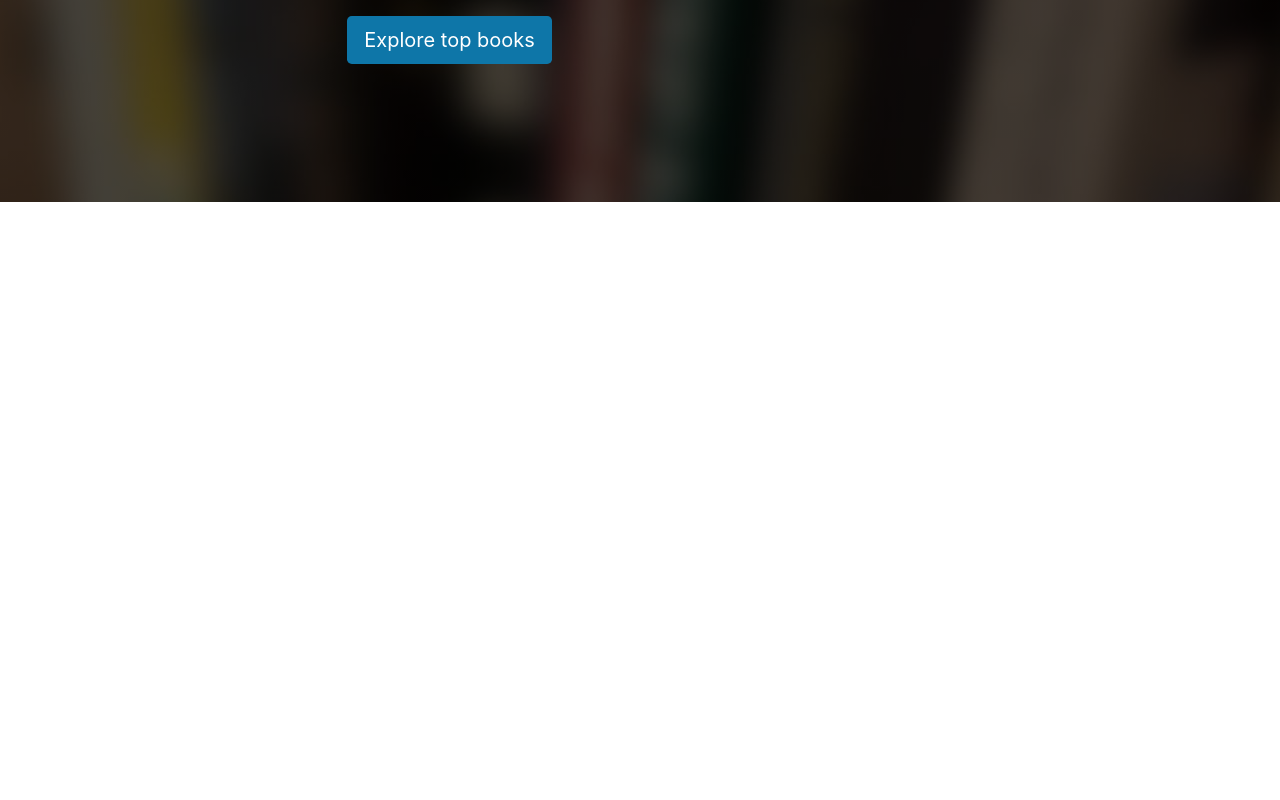
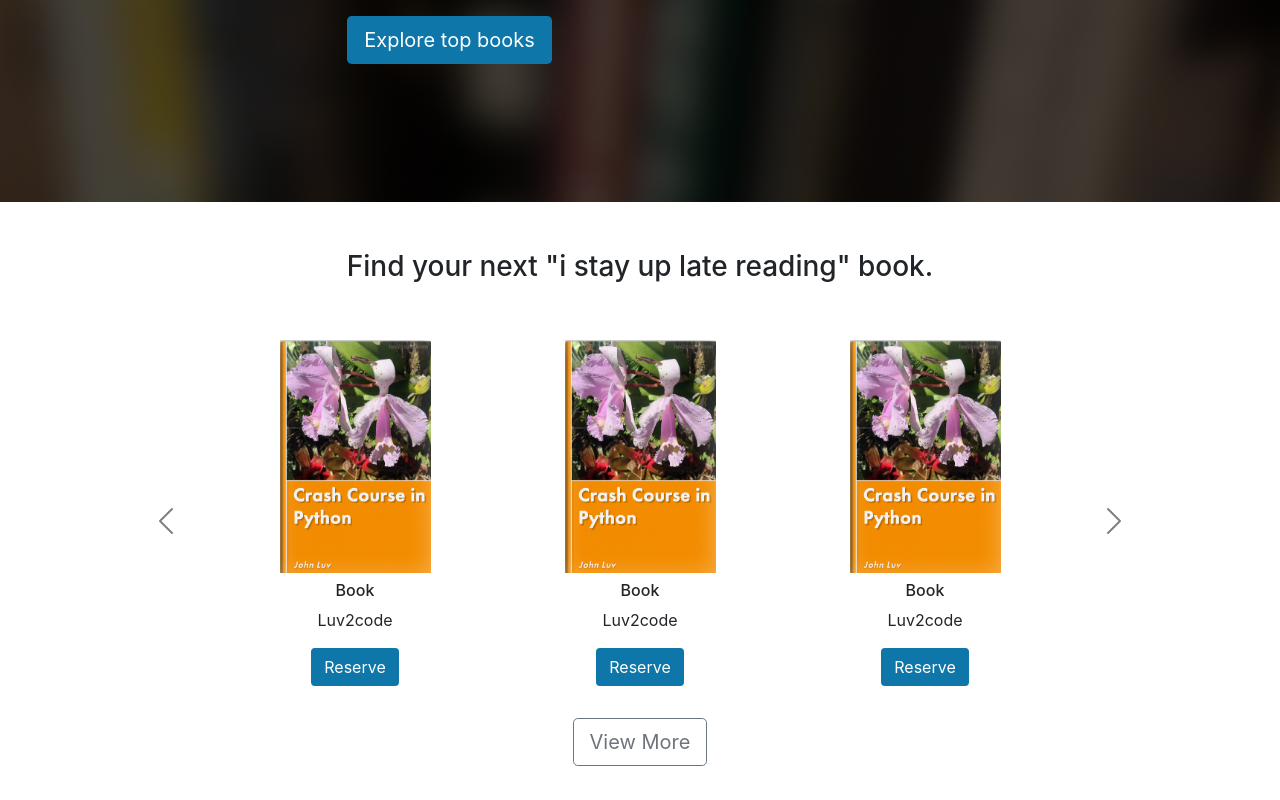
Before and after one commit to Habay88/library-app, a React (Create React App) app: page / in a window 1280 px wide. Shown: the part 276-1076 px from the top of the page. Before the commit the page ends 800 px from the top, so only its background shows below. Built offline with nearby package versions, Linux system fonts and the light colour scheme.

Commit message:
carousel 65 completed

```diff
--- a/src/App.tsx
+++ b/src/App.tsx
@@ -3,12 +3,14 @@
 import './App.css';
 import Navbar from './layouts/NavbarAndFooter/Navbar';
 import ExploreTopBooks from './layouts/NavbarAndFooter/HomePage/ExploreTopBooks';
+import Carousel from './layouts/NavbarAndFooter/HomePage/Carousel';
 
 function App() {
   return (
     <div>
   <Navbar/>
   <ExploreTopBooks/>
+  <Carousel/>
   </div>
   );
 }
--- a/src/layouts/NavbarAndFooter/HomePage/Carousel.tsx
+++ b/src/layouts/NavbarAndFooter/HomePage/Carousel.tsx
@@ -1,8 +1,9 @@
 import React from 'react'
+import ReturnBook from './ReturnBook'
 
 const Carousel = () => {
     return (
-    <div className='container mt-5' style={{height: 550}}>
+        <div className='container mt-5' style={{ height: 550 }}>
             <div className='homepage-carousel-title'>
                 <h3>Find your next "i stay up late reading" book.</h3>
             </div>
@@ -13,59 +14,26 @@
                 <div className='carousel-inner'>
                     <div className='carousel-item active'>
                         <div className='row d-flex justify-content-center align-items-center'>
-    <div className='col-xs-6 col-sm-6 col-md-4 col-lg-3 mb-3'>
-        <div className='text-center'>
-        <img
-        src={require('./../../../Images/BooksImages/book-luv2code-1000.png')}
-        width='151'
-         height='233'
-        alt="book"
-        />
-<h6 className='mt-2'>Book</h6>
-<p>Luv2code</p>
-<a className='btn main-color text-white' href='#'>Reserve</a>
-        </div>
-
-    </div>
+                           <ReturnBook/>
+                           <ReturnBook/>
+                           <ReturnBook/>
 
                         </div>
                     </div>
                     <div className='carousel-item'>
                         <div className='row d-flex justify-content-center align-items-center'>
-    <div className='col-xs-6 col-sm-6 col-md-4 col-lg-3 mb-3'>
-        <div className='text-center'>
-        <img
-        src={require('./../../../Images/BooksImages/book-luv2code-1000.png')}
-        width='151'
-         height='233'
-        alt="book"
-        />
-<h6 className='mt-2'>Book</h6>
-<p>Luv2code</p>
-<a className='btn main-color text-white' href='#'>Reserve</a>
-        </div>
-
-    </div>
+                          <ReturnBook/>
+                          <ReturnBook/>
+                          <ReturnBook/>
 
                         </div>
                     </div>
                     <div className='carousel-item '>
                         <div className='row d-flex justify-content-center align-items-center'>
-    <div className='col-xs-6 col-sm-6 col-md-4 col-lg-3 mb-3'>
-        <div className='text-center'>
-        <img
-        src={require('./../../../Images/BooksImages/book-luv2code-1000.png')}
-        width='151'
-         height='233'
-        alt="book"
-        />
-<h6 className='mt-2'>Book</h6>
-<p>Luv2code</p>
-<a className='btn main-color text-white' href='#'>Reserve</a>
+                           <ReturnBook/>
+                           <ReturnBook/>
+                           <ReturnBook/>
                         </div>
-
-    </div>
-
                     </div>
                 </div>
                 <button className='carousel-control-prev' type='button'
@@ -81,8 +49,27 @@
 
                 </button>
             </div>
+            {/* mobile */}
+            <div className='d-lg-none mt-3'>
+                <div className='row d-flex justify-content-center align-items-center'>
+                    <div className='text-center'>
+                        <img
+                            src={require('./../../../Images/BooksImages/book-luv2code-1000.png')}
+                            width='151'
+                            height='233'
+                            alt="book"
+                        />
+                        <h6>Book</h6>
+                        <p>Luv2Code</p>
+                        <a className='btn main-color text-white' href='#'>Reserve</a>
                     </div>
                 </div>
+            </div>
+            <div className='homepage-carousel-title mt-3'>
+                <a className='btn btn-outline-secondary btn-lg' href='#'>View More</a>
+            </div>
+        </div>
+
     )
 }
 
--- /dev/null
+++ b/src/layouts/NavbarAndFooter/HomePage/ReturnBook.tsx
@@ -0,0 +1,21 @@
+import React from 'react'
+
+const ReturnBook = () => {
+    return (
+        <div className='col-xs-6 col-sm-6 col-md-4 col-lg-3 mb-3'>
+            <div className='text-center'>
+                <img
+                    src={require('./../../../Images/BooksImages/book-luv2code-1000.png')}
+                    width='151'
+                    height='233'
+                    alt="book"
+                />
+                <h6 className='mt-2'>Book</h6>
+                <p>Luv2code</p>
+                <a className='btn main-color text-white' href='#'>Reserve</a>
+            </div>
+        </div>
+    )
+}
+
+export default ReturnBook
```
Lines whose indentation alone changed are shown as unchanged.
